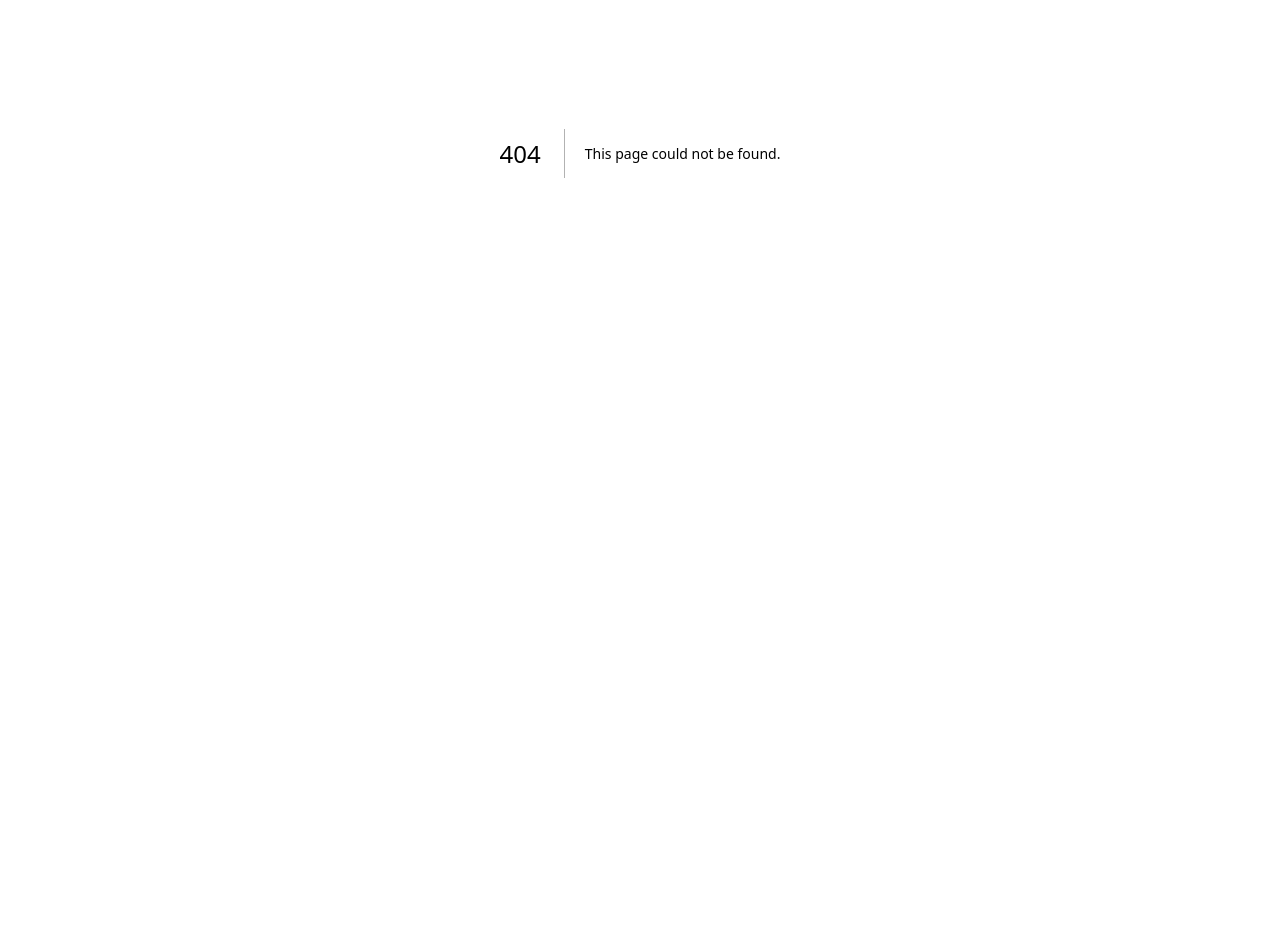
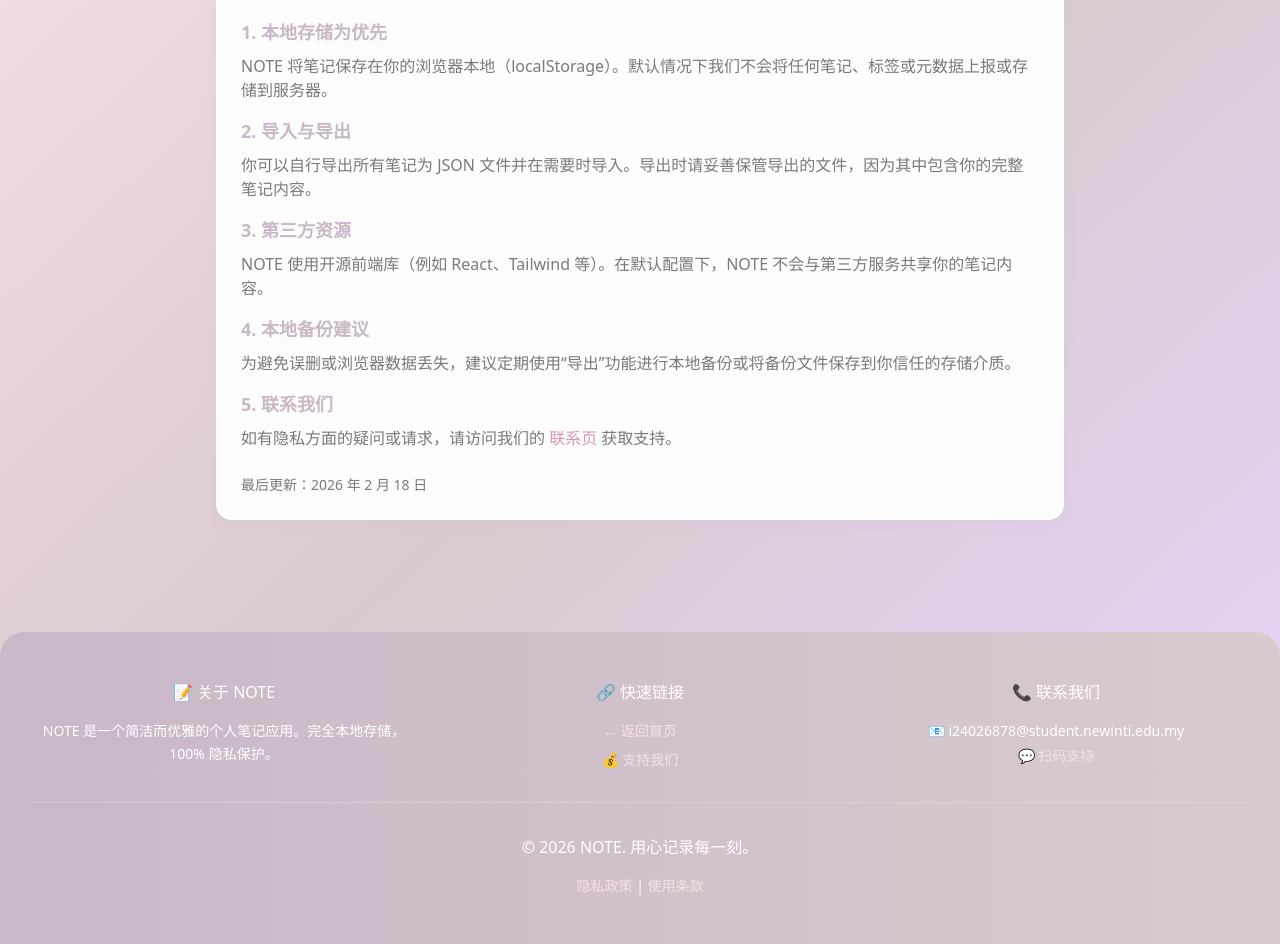
Before and after one commit to NENWA618/QCNOTE, a Next.js app: page /privacy in a window 1280 px wide. Before the commit this address had no page. Shown: the part 247-1191 px from the top of the page. Before the commit the page ends 800 px from the top, so only its background shows below. Built offline with nearby package versions, Linux system fonts and the light colour scheme.

Commit message:
feat: Add privacy policy and terms of use pages with Next.js routing

```diff
--- a/components/Footer.tsx
+++ b/components/Footer.tsx
@@ -48,14 +48,14 @@ const Footer: React.FC = () => {
       <p>© 2026 NOTE. 用心记录每一刻。</p>
       <p className="mt-4 text-sm">
         <a
-          href="/privacy.html"
+          href="/privacy"
           className="text-primary-light no-underline hover:text-white transition-colors"
         >
           隐私政策
         </a>{' '}
         |{' '}
         <a
-          href="/terms.html"
+          href="/terms"
           className="text-primary-light no-underline hover:text-white transition-colors"
         >
           使用条款
--- a/pages/contact.tsx
+++ b/pages/contact.tsx
@@ -203,11 +203,11 @@ const Contact: React.FC = () => {
         <hr className="border-0 border-t border-white border-opacity-20 my-8" />
         <p className="text-center text-white">© 2026 NOTE. 用心记录每一刻。</p>
         <p className="text-center text-white text-sm mt-4">
-          <a href="/privacy.html" className="no-underline hover:underline">
+          <a href="/privacy" className="no-underline hover:underline">
             隐私政策
           </a>{' '}
           |{' '}
-          <a href="/terms.html" className="no-underline hover:underline">
+          <a href="/terms" className="no-underline hover:underline">
             使用条款
           </a>
         </p>
--- a/pages/index.tsx
+++ b/pages/index.tsx
@@ -210,11 +210,11 @@ export default function Home() {
       <footer>
         <p className="text-center text-white">© 2026 NOTE. 用心记录每一刻。</p>
         <p className="text-center text-white text-sm mt-4">
-          <a href="/privacy.html" className="no-underline hover:underline">
+          <a href="/privacy" className="no-underline hover:underline">
             隐私政策
           </a>{' '}
           |{' '}
-          <a href="/terms.html" className="no-underline hover:underline">
+          <a href="/terms" className="no-underline hover:underline">
             使用条款
           </a>
         </p>
--- /dev/null
+++ b/pages/privacy.tsx
@@ -0,0 +1,57 @@
+import Head from 'next/head';
+import React from 'react';
+import Header from '../components/Header';
+import Footer from '../components/Footer';
+
+export default function Privacy() {
+  return (
+    <>
+      <Head>
+        <title>隐私政策 - NOTE</title>
+        <meta name="viewport" content="width=device-width, initial-scale=1.0" />
+        <meta charSet="utf-8" />
+      </Head>
+
+      <Header />
+
+      <main className="max-w-4xl mx-auto px-6 py-12">
+        <h1 className="text-3xl md:text-4xl font-bold text-primary-dark mb-4">隐私政策</h1>
+
+        <div className="card">
+          <p className="text-text-light leading-relaxed mb-4">
+            NOTE 非常重视你的隐私。为了让你清楚了解我们如何处理数据，以下是我们对隐私的承诺和说明。
+          </p>
+
+          <h2 className="text-lg font-semibold text-primary-dark mt-4 mb-2">1. 本地存储为优先</h2>
+          <p className="text-text-light mb-4">
+            NOTE 将笔记保存在你的浏览器本地（localStorage）。默认情况下我们不会将任何笔记、标签或元数据上报或存储到服务器。
+          </p>
+
+          <h2 className="text-lg font-semibold text-primary-dark mt-4 mb-2">2. 导入与导出</h2>
+          <p className="text-text-light mb-4">
+            你可以自行导出所有笔记为 JSON 文件并在需要时导入。导出时请妥善保管导出的文件，因为其中包含你的完整笔记内容。
+          </p>
+
+          <h2 className="text-lg font-semibold text-primary-dark mt-4 mb-2">3. 第三方资源</h2>
+          <p className="text-text-light mb-4">
+            NOTE 使用开源前端库（例如 React、Tailwind 等）。在默认配置下，NOTE 不会与第三方服务共享你的笔记内容。
+          </p>
+
+          <h2 className="text-lg font-semibold text-primary-dark mt-4 mb-2">4. 本地备份建议</h2>
+          <p className="text-text-light mb-4">
+            为避免误删或浏览器数据丢失，建议定期使用“导出”功能进行本地备份或将备份文件保存到你信任的存储介质。
+          </p>
+
+          <h2 className="text-lg font-semibold text-primary-dark mt-4 mb-2">5. 联系我们</h2>
+          <p className="text-text-light mb-4">
+            如有隐私方面的疑问或请求，请访问我们的 <a href="/contact" className="text-accent-pink hover:underline">联系页</a> 获取支持。
+          </p>
+
+          <p className="text-text-light text-sm mt-6">最后更新：2026 年 2 月 18 日</p>
+        </div>
+      </main>
+
+      <Footer />
+    </>
+  );
+}
--- /dev/null
+++ b/pages/terms.tsx
@@ -0,0 +1,57 @@
+import Head from 'next/head';
+import React from 'react';
+import Header from '../components/Header';
+import Footer from '../components/Footer';
+
+export default function Terms() {
+  return (
+    <>
+      <Head>
+        <title>使用条款 - NOTE</title>
+        <meta name="viewport" content="width=device-width, initial-scale=1.0" />
+        <meta charSet="utf-8" />
+      </Head>
+
+      <Header />
+
+      <main className="max-w-4xl mx-auto px-6 py-12">
+        <h1 className="text-3xl md:text-4xl font-bold text-primary-dark mb-4">使用条款</h1>
+
+        <div className="card">
+          <p className="text-text-light leading-relaxed mb-4">
+            欢迎使用 NOTE。使用本应用即表示你同意以下使用条款。请在使用前仔细阅读。
+          </p>
+
+          <h2 className="text-lg font-semibold text-primary-dark mt-4 mb-2">1. 使用范围</h2>
+          <p className="text-text-light mb-4">
+            NOTE 为个人笔记管理工具，提供在本地创建、编辑、导出和导入笔记的功能。你应对自己在应用中创建的内容负责。
+          </p>
+
+          <h2 className="text-lg font-semibold text-primary-dark mt-4 mb-2">2. 免责声明</h2>
+          <p className="text-text-light mb-4">
+            本软件按 “现状” 提供，不对因使用或无法使用本软件而产生的问题承担责任。请自行备份重要数据。
+          </p>
+
+          <h2 className="text-lg font-semibold text-primary-dark mt-4 mb-2">3. 知识产权</h2>
+          <p className="text-text-light mb-4">
+            NOTE 的源代码遵循仓库内声明的 MIT 许可证。你可以在遵守许可条款的前提下使用、修改和分发本项目。
+          </p>
+
+          <h2 className="text-lg font-semibold text-primary-dark mt-4 mb-2">4. 修改与终止</h2>
+          <p className="text-text-light mb-4">
+            我们保留在任何时间修改或终止服务的权利。对服务的任何变更将在项目仓库或网站公告中说明。
+          </p>
+
+          <h2 className="text-lg font-semibold text-primary-dark mt-4 mb-2">5. 联系我们</h2>
+          <p className="text-text-light mb-4">
+            如有问题或需要法律相关说明，请访问我们的 <a href="/contact" className="text-accent-pink hover:underline">联系页</a>。
+          </p>
+
+          <p className="text-text-light text-sm mt-6">最后更新：2026 年 2 月 18 日</p>
+        </div>
+      </main>
+
+      <Footer />
+    </>
+  );
+}
```
